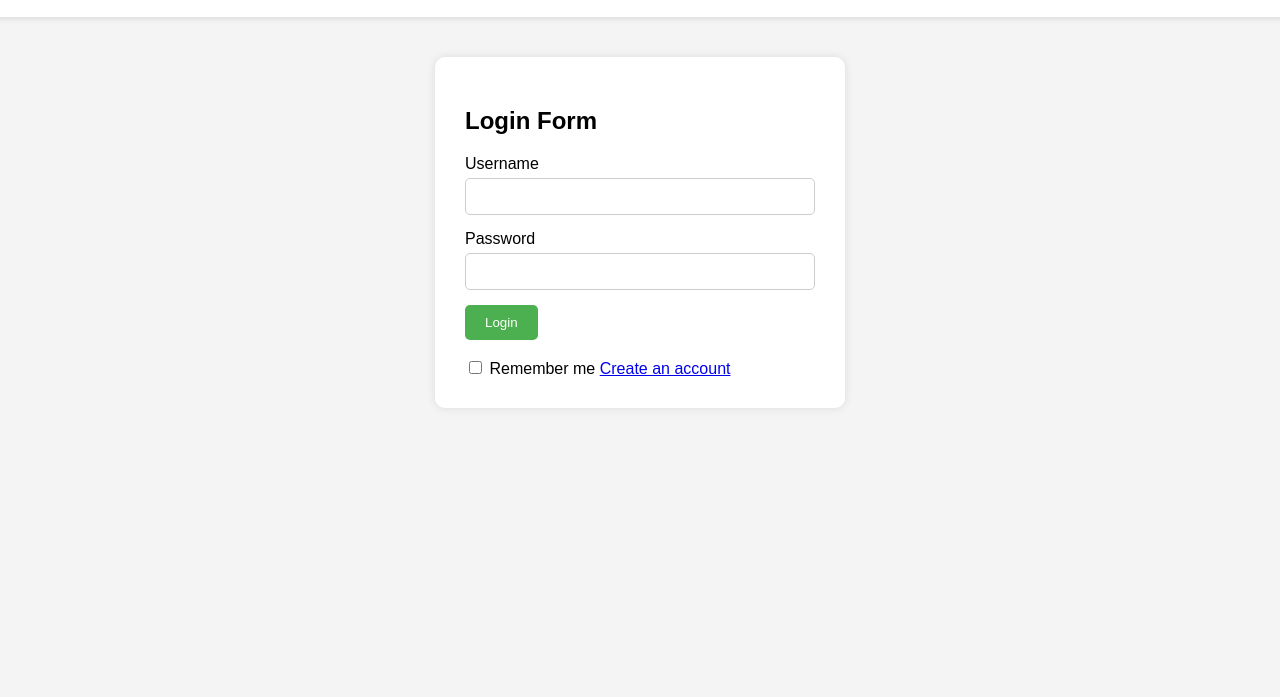
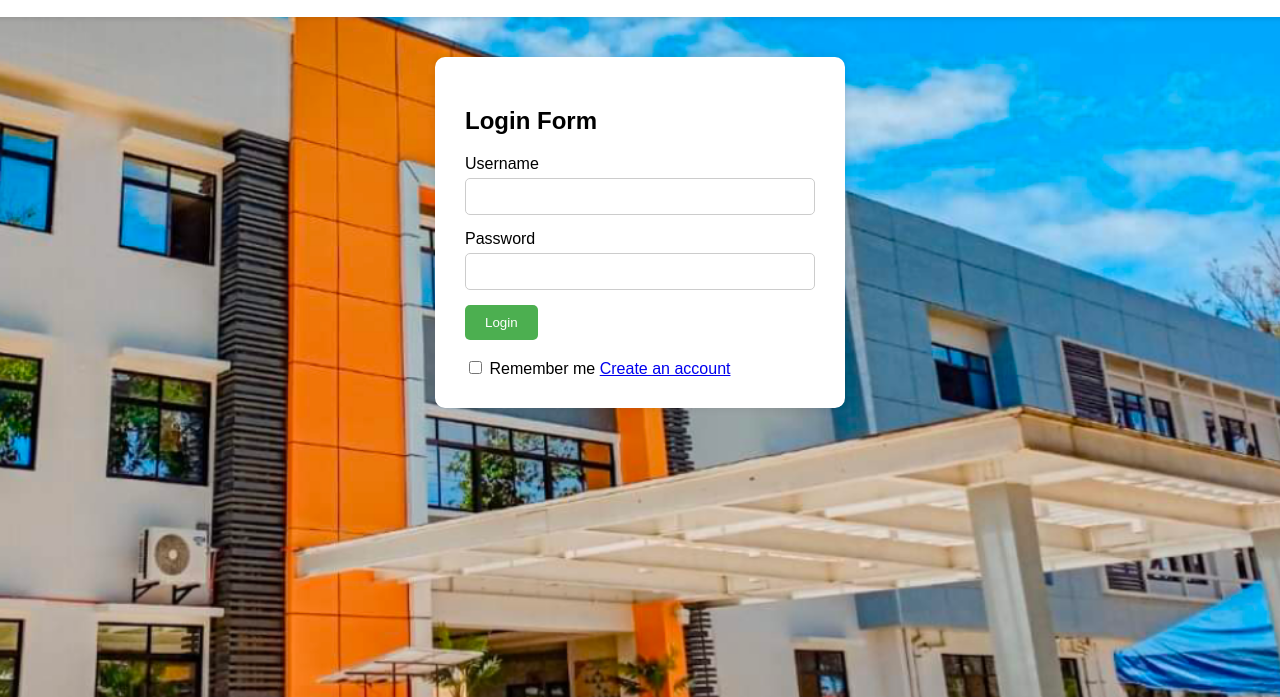
Before and after one commit to zybelle-dugho/article-, a plain HTML site: page login.html in a window 1280 px wide. Shown: the part 103-800 px from the top of the page. Drawn offline with Linux system fonts and the light colour scheme.

Commit message:
Update login.css

```diff
--- a/login.css
+++ b/login.css
@@ -1,11 +1,14 @@
 body {
     font-family: Arial, sans-serif;
-    background-color: #f4f4f4;
+    /* Removed background-color, we'll use a background image instead */
     display: flex;
     flex-direction: column;
     align-items: center;
-    min-height: 100vh; /* Use min-height to ensure full viewport height */
+    min-height: 100vh;
     margin: 0;
+    background-image: url('background.png'); /* Add your image path here */
+    background-size: cover; /* Cover the entire viewport */
+    background-repeat: no-repeat;
 }
 
 header {
```
